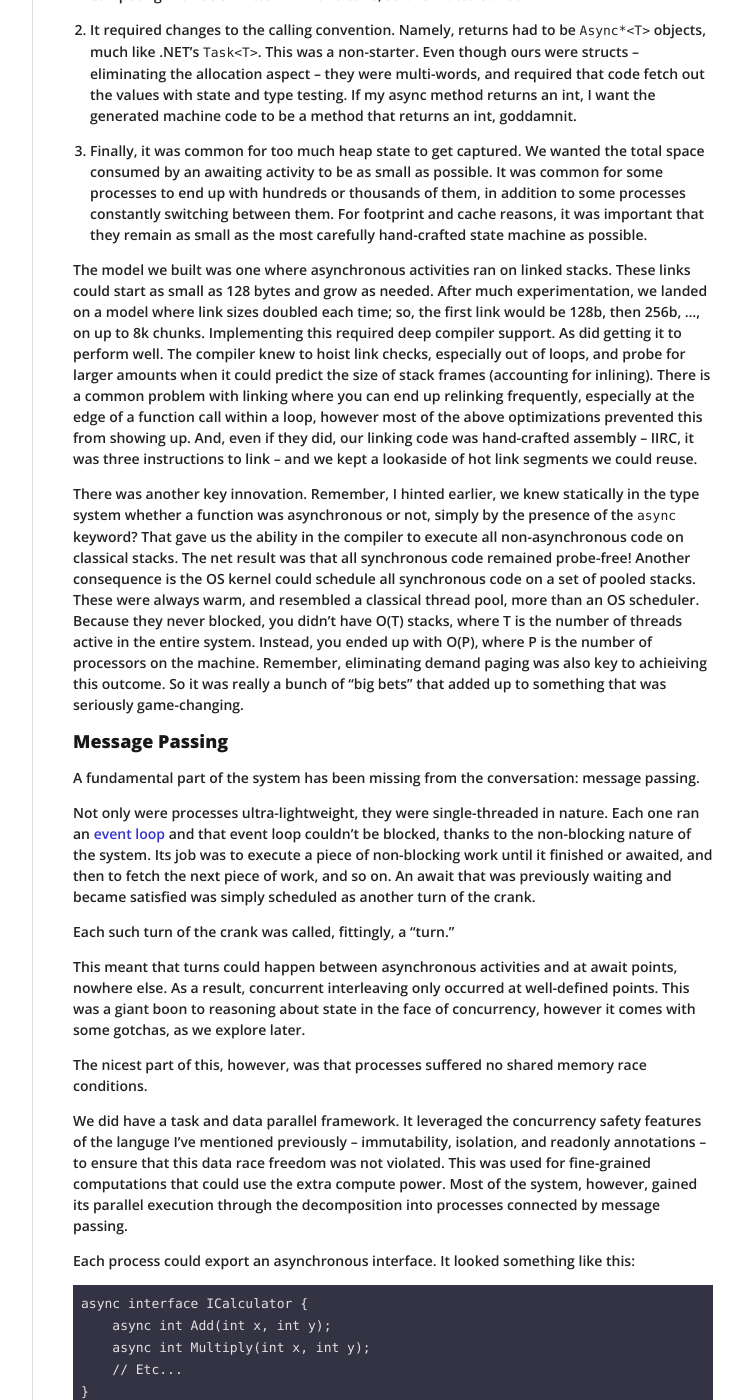
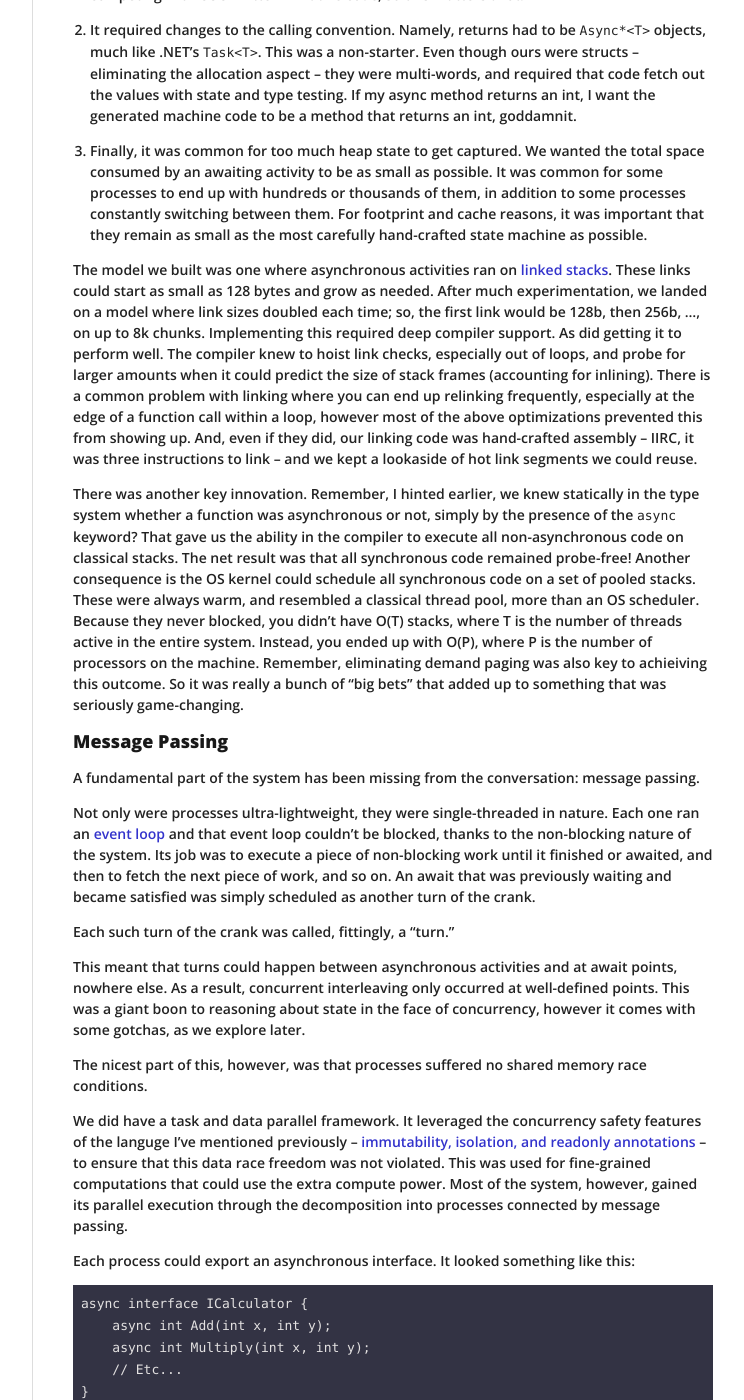
Before and after one commit to joeduffy/joeduffy.github.io, a Jekyll site: the page built from _posts/2015-11-19-asynchronous-everything.md, in a window 1280 px wide and 1400 px high, scrolled down 7003 px. Shown: the whole window, without its empty margins (378-1122 px from the left). Built offline with Jekyll 4.4.1, drawn with Linux system fonts in a browser that asks for light colours; nearby versions of some CDN libraries; Markdown is read by kramdown in place of the engine named in the settings; some of the changed lines change nothing that is shown; some of the changed text lies outside the part shown.

Commit message:
More wordsmithing

```diff
--- a/_posts/2015-11-19-asynchronous-everything.md
+++ b/_posts/2015-11-19-asynchronous-everything.md
@@ -197,7 +197,7 @@
 launch an asynchronous operation.  All asynchrony in the system was thus explicit:
 
     int x = await Bar();        // Invoke Bar, but wait for its result.
-    Async<int> y = async Bar(); // Invoke Bar asynchronously; I can wait for its result later.
+    Async<int> y = async Bar(); // Invoke Bar asynchronously; I'll wait later.
     int z = await y;            // ...like now.  This waits for Bar to finish.
 
 This also gave us a very important, but subtle, property that we didn't realize until much later.  Because in Midori the
@@ -321,14 +321,15 @@
    in addition to some processes constantly switching between them.  For footprint and cache reasons, it was important
    that they remain as small as the most carefully hand-crafted state machine as possible.
 
-The model we built was one where asynchronous activities ran on linked stacks.  These links could start as small as
-128 bytes and grow as needed.  After much experimentation, we landed on a model where link sizes doubled each time; so,
-the first link would be 128b, then 256b, ..., on up to 8k chunks.  Implementing this required deep compiler support.
-As did getting it to perform well.  The compiler knew to hoist link checks, especially out of loops, and probe for
-larger amounts when it could predict the size of stack frames (accounting for inlining).  There is a common problem with
-linking where you can end up relinking frequently, especially at the edge of a function call within a loop, however most
-of the above optimizations prevented this from showing up.  And, even if they did, our linking code was hand-crafted
-assembly -- IIRC, it was three instructions to link -- and we kept a lookaside of hot link segments we could reuse.
+The model we built was one where asynchronous activities ran on [linked stacks](https://gcc.gnu.org/wiki/SplitStacks).
+These links could start as small as 128 bytes and grow as needed.  After much experimentation, we landed on a model
+where link sizes doubled each time; so, the first link would be 128b, then 256b, ..., on up to 8k chunks.  Implementing
+this required deep compiler support.  As did getting it to perform well.  The compiler knew to hoist link checks,
+especially out of loops, and probe for larger amounts when it could predict the size of stack frames (accounting for
+inlining).  There is a common problem with linking where you can end up relinking frequently, especially at the edge of
+a function call within a loop, however most of the above optimizations prevented this from showing up.  And, even if
+they did, our linking code was hand-crafted assembly -- IIRC, it was three instructions to link -- and we kept a
+lookaside of hot link segments we could reuse.
 
 There was another key innovation.  Remember, I hinted earlier, we knew statically in the type system whether a function
 was asynchronous or not, simply by the presence of the `async` keyword?  That gave us the ability in the compiler to
@@ -358,7 +359,8 @@
 The nicest part of this, however, was that processes suffered no shared memory race conditions.
 
 We did have a task and data parallel framework.  It leveraged the concurrency safety features of the languge I've
-mentioned previously -- immutability, isolation, and readonly annotations -- to ensure that this data race freedom was
+mentioned previously -- [immutability, isolation, and readonly annotations](
+http://research.microsoft.com/apps/pubs/default.aspx?id=170528) -- to ensure that this data race freedom was
 not violated.  This was used for fine-grained computations that could use the extra compute power.  Most of the system,
 however, gained its parallel execution through the decomposition into processes connected by message passing.
 
```
